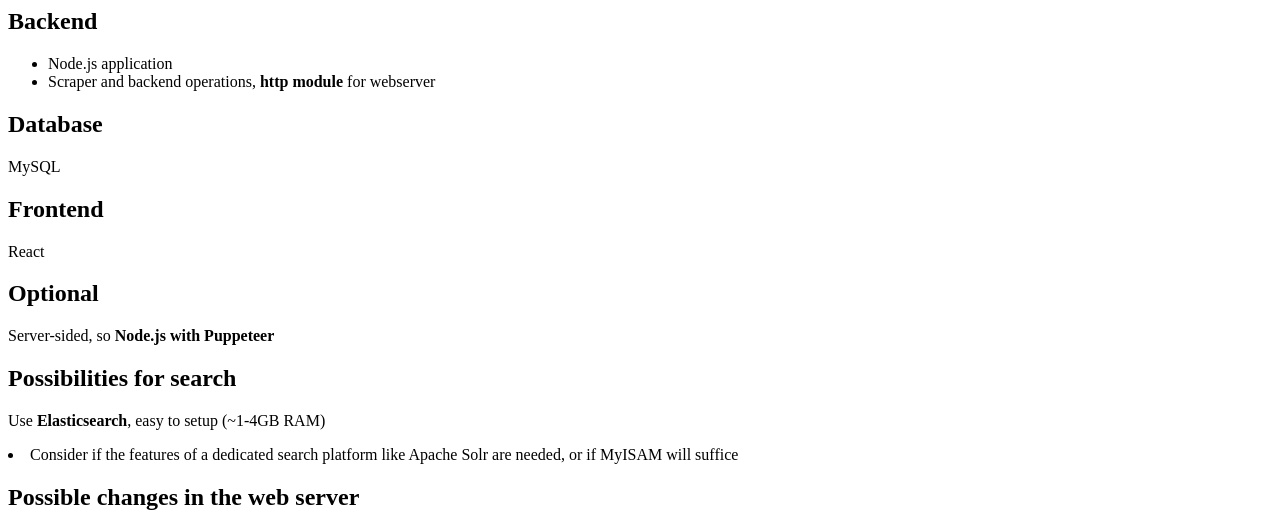
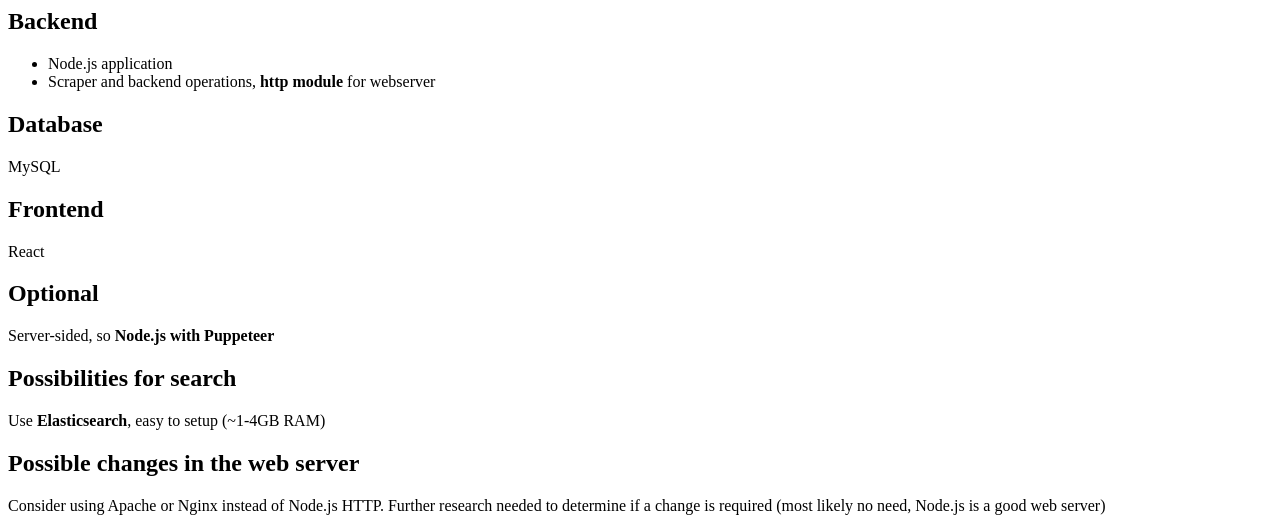
Before and after one commit to IonitaEmanuel/github-pages-testin, a plain HTML site: page index.html in a window 1280 px wide. Shown: the top 528 px of the page. Drawn offline with Linux system fonts and the light colour scheme.

Commit message:
Update index.html

```diff
--- a/index.html
+++ b/index.html
@@ -14,8 +14,6 @@
   <p id="t3r0iw">Server-sided, so <b>Node.js with Puppeteer</b></p>
   <h2 id="x8rfoh">Possibilities for search</h2>
   <p id="8wj6qx">Use <b>Elasticsearch</b>, easy to setup (~1-4GB RAM)</p>
-    <li id="n14qjwv">Consider if the features of a dedicated search platform like Apache Solr are needed, or if MyISAM will suffice</li>
-  </ul>
   <h2 id="i7xeyxo">Possible changes in the web server</h2>
   <p id="i7xeyxo">Consider using Apache or Nginx instead of Node.js HTTP. Further research needed to determine if a change is required (most likely no need, Node.js is a good web server)</p>
   <h2 id="rklbti4">User Flow</h2>
```
